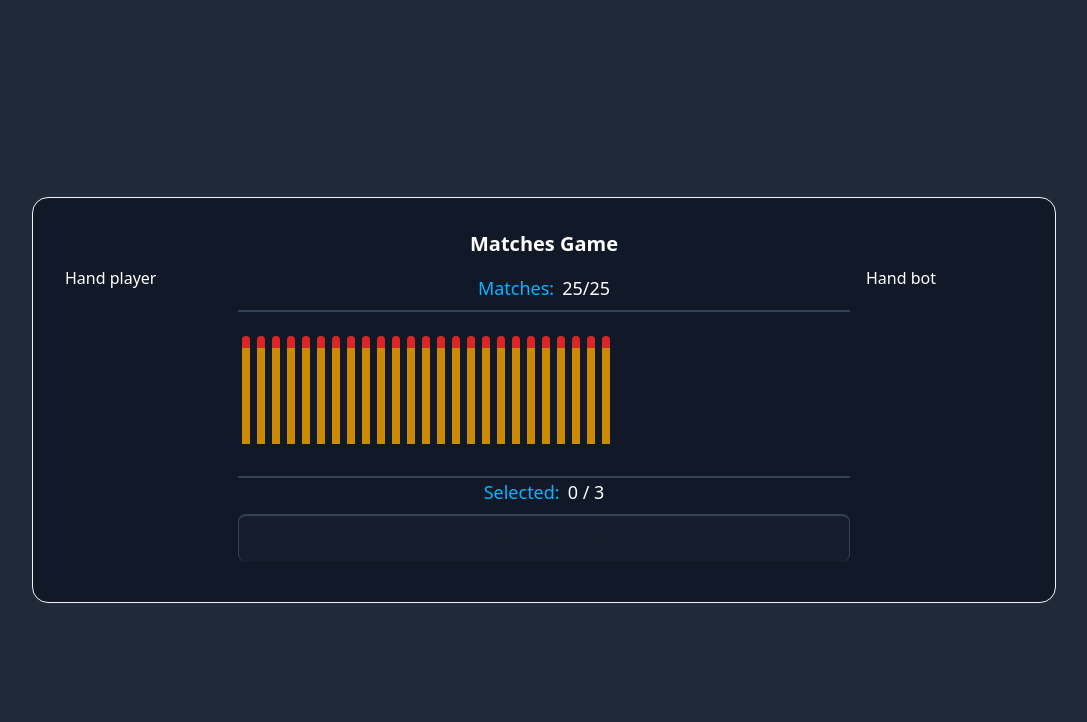
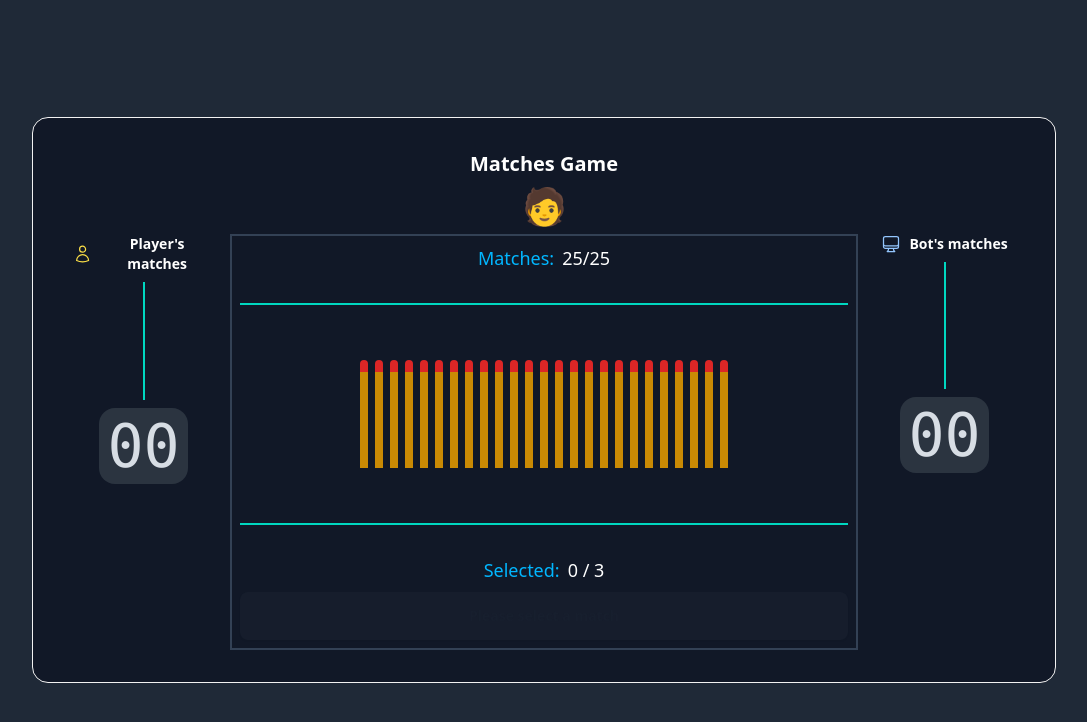
Before and after one commit to Ymkavi/stormotion-coding-task, a React (Vite) app: page / in a window 1280 px wide. Both pictures are taken after a click on the button "Start". Shown: the top 722 px of the page, without its empty margins (96-1183 px from the left). Built offline with nearby package versions, Linux system fonts and the light colour scheme.

Commit message:
Add display actor's matches

```diff
--- a/package.json
+++ b/package.json
@@ -12,6 +12,7 @@
   "dependencies": {
     "@heroicons/react": "^2.1.5",
     "@hookform/resolvers": "^3.9.0",
+    "classnames": "^2.5.1",
     "daisyui": "^4.12.12",
     "react": "^18.3.1",
     "react-dom": "^18.3.1",
--- a/src/components/gameField/GameField.tsx
+++ b/src/components/gameField/GameField.tsx
@@ -39,7 +39,7 @@ const GameField = () => {
       type: ActionTypes.TAKE_MATCHES,
       payload: {
         matchesCount: selectedMatches.length,
-        isPlayer: true,
+        actorType: "player",
       },
     });
 
@@ -102,7 +102,7 @@ const GameField = () => {
       type: ActionTypes.TAKE_MATCHES,
       payload: {
         matchesCount: selectedMatches.length,
-        isPlayer: false,
+        actorType: "bot",
       },
     });
 
@@ -117,24 +117,42 @@ const GameField = () => {
     state.turnStatus,
   ]);
 
+  const confirmButtonContent = (): JSX.Element => {
+    const loadingDots = (
+      <span className="loading loading-dots loading-xs"></span>
+    );
+
+    if (state.turnStatus === TurnStatus.PLAYER_TURN) {
+      if (selectedMatches.length === 0) {
+        return <>Please select a match</>;
+      }
+      return <>Take</>;
+    }
+
+    return <>Waiting for bot's turn {loadingDots}</>;
+  };
+
   return (
-    <div className="flex flex-col w-full gap-2 divide-y-2 divide-slate-700 p-2">
+    <div className="flex flex-col w-full gap-2 border-2 border-slate-700 p-2">
       <h2 className="text-lg text-center text-info">
         Matches:
         <span className="text-white pl-2">
           {state.gameInstance.matchesLeft}/{state.gameInstance.pileSize}
         </span>
       </h2>
-      <div className="grid grid-flow-row gap-y-10 grid-cols-[repeat(auto-fit,_15px)] py-6">
+      <div className="divider divider-accent"></div>
+      <div className="grid grid-flow-row place-content-center gap-y-10 grid-cols-[repeat(auto-fit,_15px)] py-6">
         {state.matches.map((info) => (
           <Match
             key={info.id}
             id={info.id}
             isSelected={info.isSelected}
+            turnStatus={state.turnStatus}
             handleClick={() => handleMatchClick(info)}
           />
         ))}
       </div>
+      <div className="divider divider-accent"></div>
       <h2 className="text-lg text-center text-info">
         Selected:
         <span className="text-white pl-2">
@@ -149,11 +167,7 @@ const GameField = () => {
         }
         className="btn btn-primary"
       >
-        {state.turnStatus === TurnStatus.PLAYER_TURN
-          ? selectedMatches.length === 0
-            ? "Please select a match"
-            : "Take"
-          : "Waiting for bot's turn..."}
+        {confirmButtonContent()}
       </button>
     </div>
   );
--- a/src/components/gameScreen/GameScreen.tsx
+++ b/src/components/gameScreen/GameScreen.tsx
@@ -1,7 +1,11 @@
+import { ComputerDesktopIcon, UserIcon } from "@heroicons/react/24/outline";
 import GameField from "components/gameField/GameField";
+import Hand from "components/hand/Hand";
+import TurnIndicator from "components/turnIndicator/TurnIndicator";
 import useGameContext from "hooks/useGameContext";
 import { useEffect } from "react";
 import { ActionTypes } from "reducers/GameReducerActions";
+import { ActorType } from "types/Actor";
 
 const GameScreen = () => {
   const { state, dispatch } = useGameContext();
@@ -13,16 +17,39 @@ const GameScreen = () => {
     });
   }, [dispatch, state.gameInstance.matchesLeft]);
 
+  const getHandTitle = (actorType: ActorType) => {
+    return (
+      <div className="flex items-center justify-center-center">
+        {actorType === "player" && (
+          <>
+            <UserIcon className="size-5 mr-2 text-yellow-300" />
+            <p className="text-center">Player's matches</p>
+          </>
+        )}
+        {actorType === "bot" && (
+          <>
+            <ComputerDesktopIcon className="size-5 mr-2 text-blue-300" />
+            <p className="text-center">Bot's matches</p>
+          </>
+        )}
+      </div>
+    );
+  };
+
   return (
     <div className="card card-bordered flex justify-center items-center h-full w-4/5 bg-gray-900">
       <div className="card-body w-full">
-        <h2 className="card-title justify-center">Matches Game</h2>
+        <h2 className="card-title justify-center font-bold">Matches Game</h2>
+        <TurnIndicator turnStatus={state.turnStatus} />
         <div className="flex flex-col md:flex-row gap-2 w-full">
           <div className="order-1 md:order-1 w-full md:w-1/4">
-            <p>Hand player</p>
+            <Hand
+              title={getHandTitle("player")}
+              actor={state.gameInstance.player}
+            />
           </div>
           <div className="order-2 md:order-3 w-full md:w-1/4">
-            <p>Hand bot</p>
+            <Hand title={getHandTitle("bot")} actor={state.gameInstance.bot} />
           </div>
           <div className="order-3 md:order-2 w-full md:grow">
             <GameField />
--- /dev/null
+++ b/src/components/hand/Hand.tsx
@@ -0,0 +1,28 @@
+import Actor from "types/Actor";
+
+type HandProps = {
+  title: JSX.Element | string;
+  actor: Actor;
+};
+
+const Hand = ({ title, actor }: HandProps) => {
+  return (
+    <div className="grid grid-flow-row grid-rows-1 md:grid-rows-[auto_0.75fr_auto_1fr] grid-cols-[auto_1fr_auto] md:grid-cols-1 gap-2 items-center h-full md:px-2">
+      <h2 className="flex justify-center text-lg md:text-sm font-semibold">
+        {title}
+      </h2>
+      <div className="md:flex md:justify-center md:h-full">
+        <div className="divider divider-accent md:divider-horizontal"></div>
+      </div>
+      <div className="flex justify-center">
+        <span className="countdown font-mono text-xl md:text-6xl p-2 bg-neutral rounded-full md:rounded-box text-neutral-content">
+          <span
+            style={{ "--value": actor.currentMatches } as React.CSSProperties}
+          ></span>
+        </span>
+      </div>
+    </div>
+  );
+};
+
+export default Hand;
--- a/src/components/match/Match.tsx
+++ b/src/components/match/Match.tsx
@@ -1,27 +1,35 @@
+import classNames from "classnames";
+import { TurnStatus } from "types/GameState";
+
 type MatchProps = {
   id: number;
   isSelected: boolean;
+  turnStatus: TurnStatus;
   handleClick: (id: number) => void;
 };
 
-const Match = ({ id, isSelected, handleClick }: MatchProps) => {
+const Match = ({ id, isSelected, turnStatus, handleClick }: MatchProps) => {
+  const isPlayerTurn = turnStatus === TurnStatus.PLAYER_TURN;
+
   return (
     <div
       onClick={() => handleClick(id)}
-      className={`flex flex-col items-center justify-center ${
-        isSelected ? "-translate-y-5" : ""
-      }`}
+      className={classNames("flex flex-col items-center justify-center", {
+        "-translate-y-5": isSelected,
+      })}
     >
-      <div className="group">
+      <div className={classNames("cursor-pointer", { group: isPlayerTurn })}>
         <div
-          className={`w-2 h-3 rounded-t-lg group-hover:opacity-50 ${
-            isSelected ? "bg-red-500" : "bg-red-600"
-          }`}
+          className={classNames("w-2 h-3 rounded-t-lg group-hover:opacity-50", {
+            "bg-red-600": !isSelected,
+            "bg-red-500": isSelected,
+          })}
         ></div>
         <div
-          className={`w-2 h-24 group-hover:opacity-50 ${
-            isSelected ? "bg-yellow-400" : "bg-yellow-600"
-          }`}
+          className={classNames("w-2 h-24 group-hover:opacity-50", {
+            "bg-yellow-600": !isSelected,
+            "bg-yellow-400": isSelected,
+          })}
         ></div>
       </div>
     </div>
--- a/src/components/preGameScreen/PreGameScreen.tsx
+++ b/src/components/preGameScreen/PreGameScreen.tsx
@@ -1,6 +1,6 @@
 import { zodResolver } from "@hookform/resolvers/zod";
 import { z } from "zod";
-import { useForm, useWatch } from "react-hook-form";
+import { FieldError, useForm, useWatch } from "react-hook-form";
 import {
   InformationCircleIcon,
   UserIcon,
@@ -11,6 +11,7 @@ import calculatePileSize from "utils/calculatePileSize";
 import GameSettings from "types/GameSettings";
 import useGameContext from "hooks/useGameContext";
 import { ActionTypes } from "reducers/GameReducerActions";
+import classNames from "classnames";
 
 const FormSchema = z
   .object({
@@ -65,6 +66,9 @@ const PreGameScreen = () => {
     dispatch({ type: ActionTypes.SET_GAME_SETTINGS, payload: { settings } });
   };
 
+  const inputStyles = (fieldError?: FieldError) =>
+    classNames("input inputBordered", { "input-error": fieldError });
+
   return (
     <div className="card card-bordered flex justify-center items-center h-full bg-gray-900">
       <div className="card-body">
@@ -84,14 +88,11 @@ const PreGameScreen = () => {
                 </div>
               )}
             </label>
-            <input
-              {...register("n")}
-              className={`input input-bordered ${
-                errors.n ? "input-error" : ""
-              }`}
-            />
+            <input {...register("n")} className={inputStyles(errors.n)} />
             {errors.n && (
-              <span className="text-xs text-error">{errors.n.message}</span>
+              <span className="text-xs text-error mt-2">
+                {errors.n.message}
+              </span>
             )}
           </div>
           <div className="form-control border rounded-lg input-bordered p-2 mb-2">
@@ -106,14 +107,9 @@ const PreGameScreen = () => {
                 </div>
               </div>
             </label>
-            <input
-              {...register("m")}
-              className={`input input-bordered focus:outline-0 ${
-                errors.m ? "border-red-500 focus:border-red-500" : ""
-              }`}
-            />
+            <input {...register("m")} className={inputStyles(errors.m)} />
             {errors.m && (
-              <span className="text-xs text-red-600 font-semibold">
+              <span className="text-xs text-error mt-2">
                 {errors.m.message}
               </span>
             )}
@@ -123,7 +119,7 @@ const PreGameScreen = () => {
               <span className="label-text self-start">First turn</span>
               <div className="flex items-center gap-2">
                 <span className="flex">
-                  <ComputerDesktopIcon className="size-6 mr-2 text-blue-300" />{" "}
+                  <ComputerDesktopIcon className="size-6 mr-2 text-blue-300" />
                   Bot
                 </span>
                 <input
--- /dev/null
+++ b/src/components/turnIndicator/TurnIndicator.tsx
@@ -0,0 +1,35 @@
+import classNames from "classnames";
+import { TurnStatus } from "types/GameState";
+
+type TurnIndicatorProps = {
+  turnStatus: TurnStatus;
+};
+
+const TurnIndicator = ({ turnStatus }: TurnIndicatorProps) => {
+  return (
+    <div
+      className="flex justify-center items-center"
+      data-tip={
+        turnStatus === TurnStatus.PLAYER_TURN ? "Player's turn" : "Bot's turn"
+      }
+    >
+      <div
+        className=" tooltip tooltip-left"
+        data-tip={
+          turnStatus === TurnStatus.PLAYER_TURN ? "Player's turn" : "Bot's turn"
+        }
+      >
+        <label
+          className={classNames("swap swap-flip text-4xl", {
+            "swap-active": turnStatus === TurnStatus.PLAYER_TURN,
+          })}
+        >
+          <div className="swap-on">🧑</div>
+          <div className="swap-off">🤖</div>
+        </label>
+      </div>
+    </div>
+  );
+};
+
+export default TurnIndicator;
--- a/src/reducers/GameReducer.ts
+++ b/src/reducers/GameReducer.ts
@@ -52,11 +52,11 @@ const gameReducer = (state: GameState, action: Actions) => {
     }
     case ActionTypes.TAKE_MATCHES: {
       const newState = structuredClone(state);
-      const { matchesCount, isPlayer } = action.payload;
+      const { matchesCount, actorType } = action.payload;
 
       newState.gameInstance.matchesLeft -= matchesCount;
 
-      if (isPlayer) {
+      if (actorType === "player") {
         newState.gameInstance.player.currentMatches += matchesCount;
       } else {
         newState.gameInstance.bot.currentMatches += matchesCount;
--- a/src/reducers/GameReducerActions.ts
+++ b/src/reducers/GameReducerActions.ts
@@ -1,6 +1,7 @@
 import GameSettings from "types/GameSettings";
 import MatchInfo from "types/MatchInfo";
 import { TurnStatus } from "types/GameState";
+import { ActorType } from "types/Actor";
 
 export enum ActionTypes {
   SET_GAME_SETTINGS = "SET_GAME_SETTINGS",
@@ -33,7 +34,7 @@ export type SetTurnStatusAction = {
 
 export type TakeMatchesAction = {
   type: ActionTypes.TAKE_MATCHES;
-  payload: { matchesCount: number; isPlayer: boolean };
+  payload: { matchesCount: number; actorType: ActorType };
 };
 
 export type ClearSettingsAction = {
--- a/src/types/Actor.ts
+++ b/src/types/Actor.ts
@@ -2,4 +2,6 @@ interface Actor {
   currentMatches: number;
 }
 
+export type ActorType = "player" | "bot";
+
 export default Actor;
```
Also changed, not shown: 1 other file (tests, documents, lock files or other folders).
